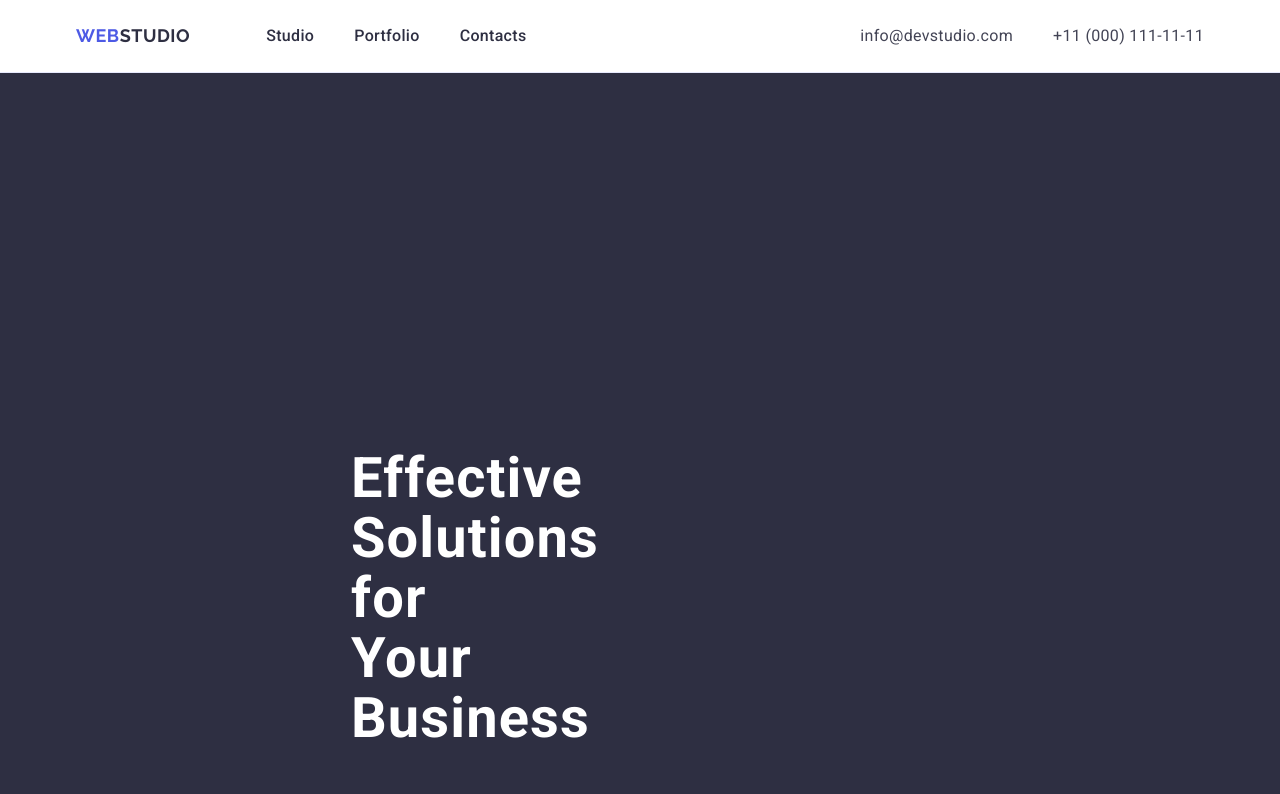
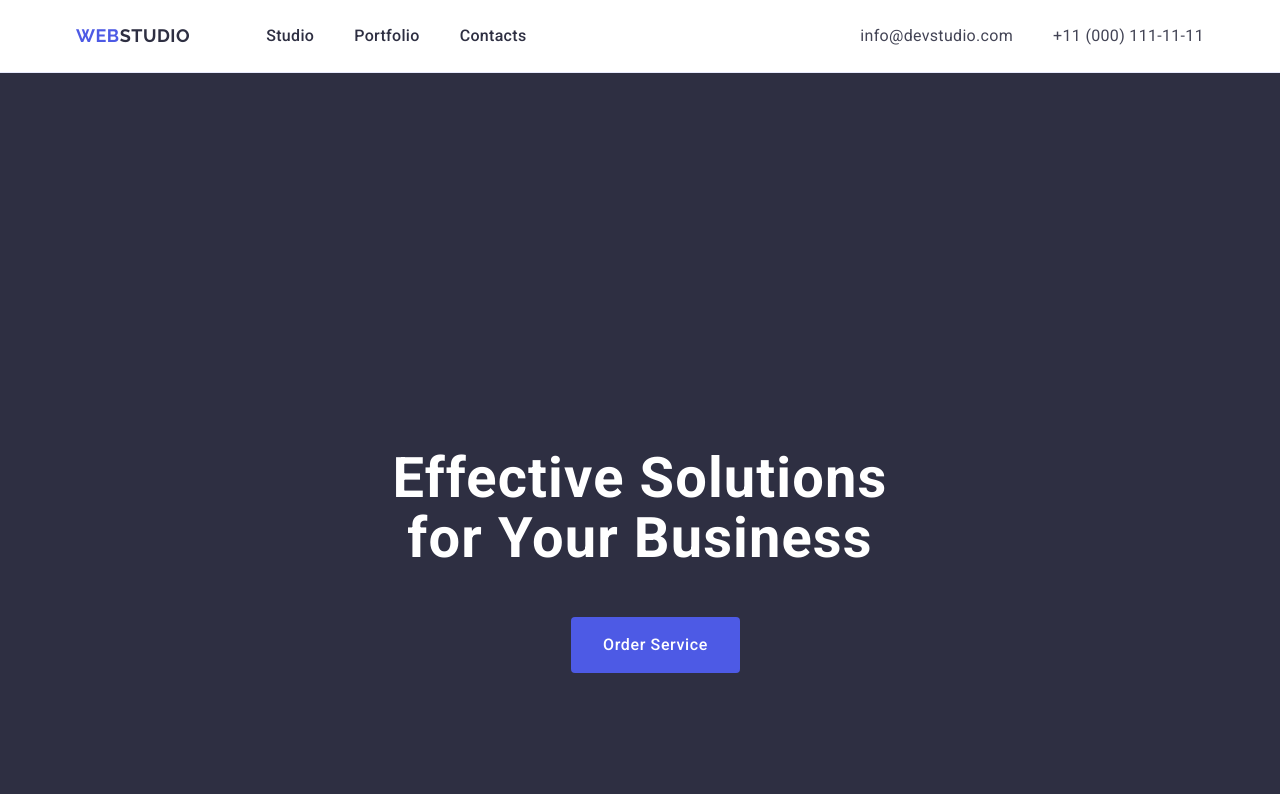
Before and after one commit to ivshynalarysa/goit-markup-hw-03, a plain HTML site: page index.html in a window 1280 px wide. Shown: the top 794 px of the page. Drawn offline with nearby package versions, Linux system fonts and the light colour scheme.

Commit message:
modified section 1

```diff
--- a/css/styles.css
+++ b/css/styles.css
@@ -30,8 +30,6 @@ img {display: block; max-width: 100%; height: auto;}
     display: flex; padding-top: 24px ; padding-bottom: 24px;
     align-items: center; justify-content: space-between;}
 
-
-
 .logoheader {
     font-family: "Raleway", sans-serif; font-weight: 700;
     font-size: 18px;line-height: 1.17; letter-spacing: 0.03em;
@@ -54,10 +52,10 @@ img {display: block; max-width: 100%; height: auto;}
 /*button section 1*/
 .section-main-title {
     background-color: #2e2f42;
-        align-items: center; padding: 188px 0;}
+    align-items: center; padding: 188px 0;}
 .main-title {
     font-size: 56px;
-    line-height: 1.07; padding-bottom: 48px; max-width: 496px;}
+    line-height: 1.07; padding-bottom: 48px; }
 
 .button {color: #ffffff;background: #4D5AE5;
     cursor:pointer; font-weight: 500;
@@ -65,7 +63,6 @@ img {display: block; max-width: 100%; height: auto;}
     display: block;
     border: none;
     border-radius: 4px;
-    padding: 16px 32px;
     min-width: 169px;
     height: 56px;
     margin-right: 494px;
```
